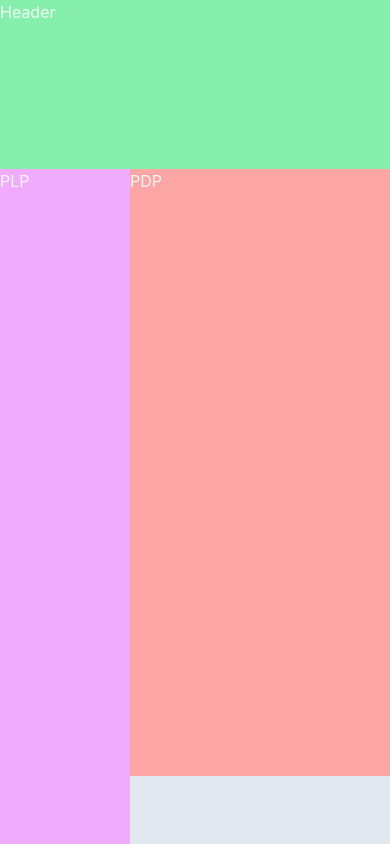
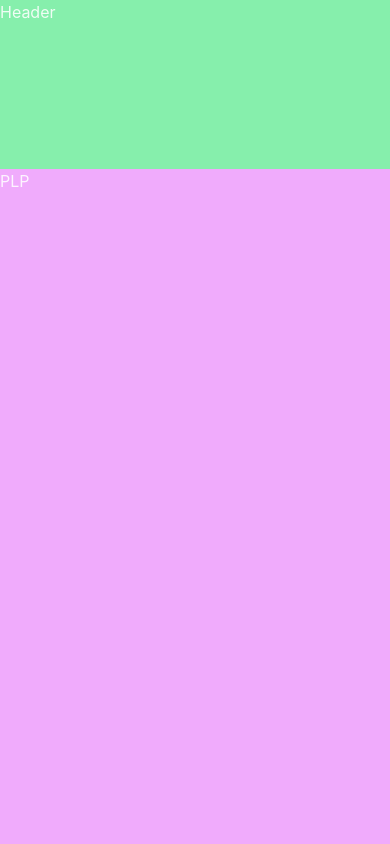
Before and after one commit to iDmitryi/e-commerce-storefront, a React (Vite) app: page / in a window 390 px wide. Shown: the top 844 px of the page. Built offline with nearby package versions, Linux system fonts and the light colour scheme.

Commit message:
skeleton responsiveness

```diff
--- a/src/App.tsx
+++ b/src/App.tsx
@@ -9,14 +9,12 @@ function App() {
       <div className="h-[20%]">
         <Header />
       </div>
-      <main className="bg-slate-200 w-full h-[80%]">
-        <div className="flex h-full">
-          <div className="w-1/3 h-full">
-            <Plp />
-          </div>
-          <div className="w-2/3">
-            <Pdp />
-          </div>
+      <main className="lg:flex bg-slate-200 w-full lg:h-[80%] h-full gap-16">
+        <div className="lg:w-1/3 h-full w-full">
+          <Plp />
+        </div>
+        <div className="lg:w-2/3 h-full hidden lg:block">
+          <Pdp />
         </div>
       </main>
       <Footer />
--- a/src/features/Footer.tsx
+++ b/src/features/Footer.tsx
@@ -2,7 +2,7 @@ import { FC } from 'react'
 
 const Footer: FC = () => {
   return (
-    <footer className="bg-blue-300 w-full h-[20%]">
+    <footer className="bg-blue-300 w-full lg:h-[20%] h-16">
       <hr />
       <span>Footer</span>
     </footer>
--- a/src/features/pdp/Pdp.tsx
+++ b/src/features/pdp/Pdp.tsx
@@ -2,7 +2,7 @@
 import { FC } from 'react'
 
 const Pdp: FC = () => {
-  return <div className="bg-red-300 h-[90%]">PDP</div>
+  return <div className="bg-red-300 h-[96%]">PDP</div>
 }
 
 export default Pdp
```
